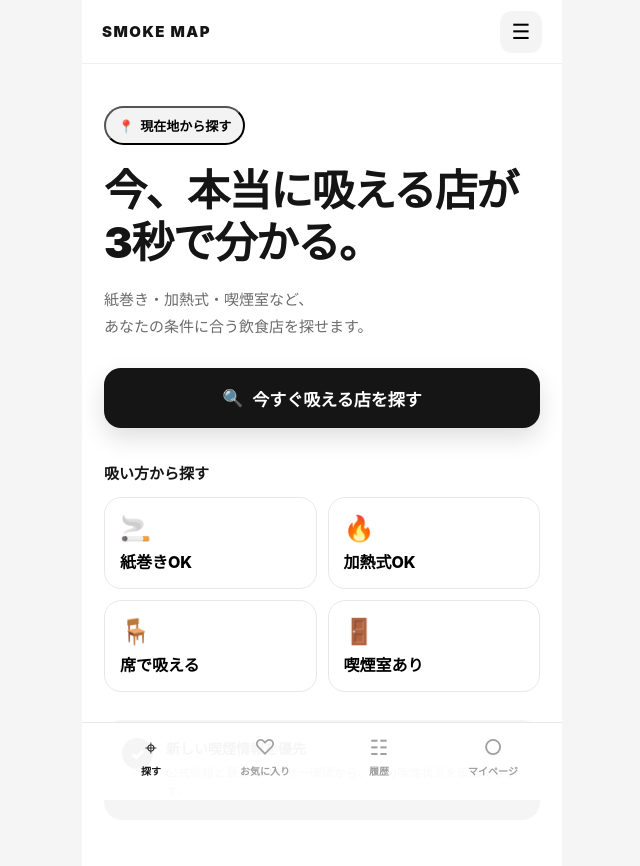
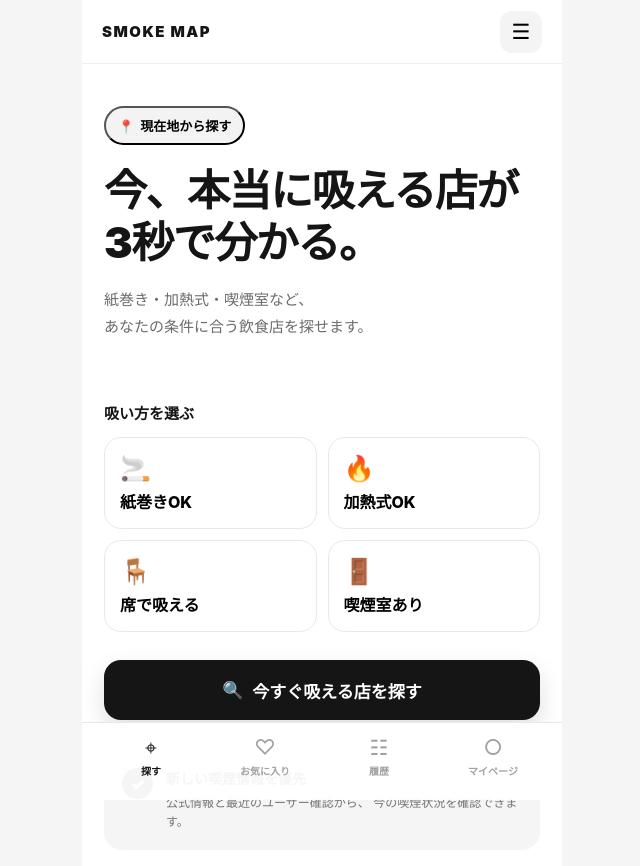
Before and after one commit to aidoulinxia-ai/smoking-restaurant-map, a Next.js app: page / in a window 1280 px wide. Shown: the top 866 px of the page, without its empty margins (318-958 px from the left). Built offline with nearby package versions, Linux system fonts and the light colour scheme.

Commit message:
Update page.js

```diff
--- a/app/page.js
+++ b/app/page.js
@@ -9,12 +9,77 @@ export default function Home() {
   const [loading, setLoading] = useState(false);
   const [error, setError] = useState("");
 
+  const [selectedFilter, setSelectedFilter] = useState("all");
+
   const [reportResult, setReportResult] = useState("");
   const [reportLoading, setReportLoading] = useState(false);
   const [reportError, setReportError] = useState("");
 
   const [smokingStatus, setSmokingStatus] = useState(null);
   const [statusLoading, setStatusLoading] = useState(false);
+
+  const filters = [
+    {
+      id: "paper",
+      icon: "🚬",
+      label: "紙巻きOK",
+    },
+    {
+      id: "heated",
+      icon: "🔥",
+      label: "加熱式OK",
+    },
+    {
+      id: "seat",
+      icon: "🪑",
+      label: "席で吸える",
+    },
+    {
+      id: "room",
+      icon: "🚪",
+      label: "喫煙室あり",
+    },
+  ];
+
+  function toggleFilter(filterId) {
+    setSelectedFilter((current) =>
+      current === filterId ? "all" : filterId
+    );
+  }
+
+  function matchesFilter(restaurant) {
+    if (restaurant.smokingType === "non_smoking") {
+      return false;
+    }
+
+    if (selectedFilter === "all") {
+      return (
+        restaurant.smokingType !== "non_smoking" &&
+        restaurant.smokingType !== "unknown"
+      );
+    }
+
+    if (selectedFilter === "paper") {
+      return restaurant.smokingType === "smoking_candidate";
+    }
+
+    if (selectedFilter === "heated") {
+      return (
+        restaurant.smokingType === "heated_candidate" ||
+        restaurant.smokingType === "smoking_candidate"
+      );
+    }
+
+    if (selectedFilter === "seat") {
+      return restaurant.smokingType === "smoking_candidate";
+    }
+
+    if (selectedFilter === "room") {
+      return restaurant.smokingType === "smoking_room";
+    }
+
+    return false;
+  }
 
   function searchRestaurants() {
     if (!navigator.geolocation) {
@@ -24,8 +89,9 @@ export default function Home() {
 
     setLoading(true);
     setError("");
+    setRestaurants([]);
+    setSelectedRestaurant(null);
     setLocationStatus("現在地を取得中...");
-    setSelectedRestaurant(null);
 
     navigator.geolocation.getCurrentPosition(
       async (position) => {
@@ -45,17 +111,17 @@ export default function Home() {
             throw new Error(data.error || "店舗検索に失敗しました");
           }
 
-          const smokingRestaurants = (data.restaurants || []).filter(
-            (restaurant) =>
-              restaurant.smoking &&
-              !restaurant.smoking.includes("全面禁煙")
-          );
+          const filteredRestaurants = (
+            data.restaurants || []
+          ).filter(matchesFilter);
 
-          setRestaurants(smokingRestaurants);
+          setRestaurants(filteredRestaurants);
 
-          if (smokingRestaurants.length === 0) {
+          if (filteredRestaurants.length === 0) {
             setError(
-              "現在地周辺に喫煙可能な候補店が見つかりませんでした"
+              selectedFilter === "all"
+                ? "現在地周辺に喫煙可能な候補店が見つかりませんでした"
+                : "選択した条件に合う候補店が見つかりませんでした"
             );
           }
         } catch (err) {
@@ -215,6 +281,22 @@ export default function Home() {
     return "情報なし";
   }
 
+  function smokingTypeText(restaurant) {
+    if (restaurant.smokingType === "smoking_candidate") {
+      return "喫煙可能候補";
+    }
+
+    if (restaurant.smokingType === "heated_candidate") {
+      return "加熱式たばこ候補";
+    }
+
+    if (restaurant.smokingType === "smoking_room") {
+      return "喫煙室あり";
+    }
+
+    return "喫煙情報あり";
+  }
+
   if (selectedRestaurant) {
     return (
       <main className="home">
@@ -233,7 +315,7 @@ export default function Home() {
         <section className="hero">
           <div className="location">
             <span>🚬</span>
-            <span>喫煙候補店</span>
+            <span>{smokingTypeText(selectedRestaurant)}</span>
           </div>
 
           <h1>{selectedRestaurant.name}</h1>
@@ -494,7 +576,39 @@ export default function Home() {
           <br />
           あなたの条件に合う飲食店を探せます。
         </p>
+      </section>
 
+      <section className="filterSection">
+        <p className="filterTitle">吸い方を選ぶ</p>
+
+        <div className="filterGrid">
+          {filters.map((filter) => (
+            <button
+              key={filter.id}
+              className="filterCard"
+              onClick={() => toggleFilter(filter.id)}
+              style={
+                selectedFilter === filter.id
+                  ? {
+                      background: "#151515",
+                      color: "#ffffff",
+                      borderColor: "#151515",
+                    }
+                  : undefined
+              }
+            >
+              <span className="filterIcon">{filter.icon}</span>
+              <span>{filter.label}</span>
+            </button>
+          ))}
+        </div>
+      </section>
+
+      <section
+        style={{
+          padding: "0 22px 30px",
+        }}
+      >
         <button
           className="searchButton"
           onClick={searchRestaurants}
@@ -506,7 +620,17 @@ export default function Home() {
             : "今すぐ吸える店を探す"}
         </button>
 
-        {error && <p>{error}</p>}
+        {error && (
+          <p
+            style={{
+              marginTop: "15px",
+              color: "#737373",
+              fontSize: "13px",
+            }}
+          >
+            {error}
+          </p>
+        )}
       </section>
 
       {restaurants.length > 0 && (
@@ -545,34 +669,6 @@ export default function Home() {
         </section>
       )}
 
-      {restaurants.length === 0 && !loading && !error && (
-        <>
-          <section className="filterSection">
-            <p className="filterTitle">吸い方から探す</p>
-
-            <div className="filterGrid">
-              <button className="filterCard">
-                <span className="filterIcon">🚬</span>
-                <span>紙巻きOK</span>
-              </button>
-
-              <button className="filterCard">
-                <span className="filterIcon">🔥</span>
-                <span>加熱式OK</span>
-              </button>
-
-              <button className="filterCard">
-                <span className="filterIcon">🪑</span>
-                <span>席で吸える</span>
-              </button>
-
-              <button className="filterCard">
-                <span className="filterIcon">🚪</span>
-                <span>喫煙室あり</span>
-              </button>
-            </div>
-          </section>
-
       <section className="trustBox">
         <div className="trustIcon">✓</div>
 
@@ -584,8 +680,6 @@ export default function Home() {
           </p>
         </div>
       </section>
-        </>
-      )}
 
       <nav className="bottomNav">
         <button className="navActive">
```
Lines whose indentation alone changed are shown as unchanged.
